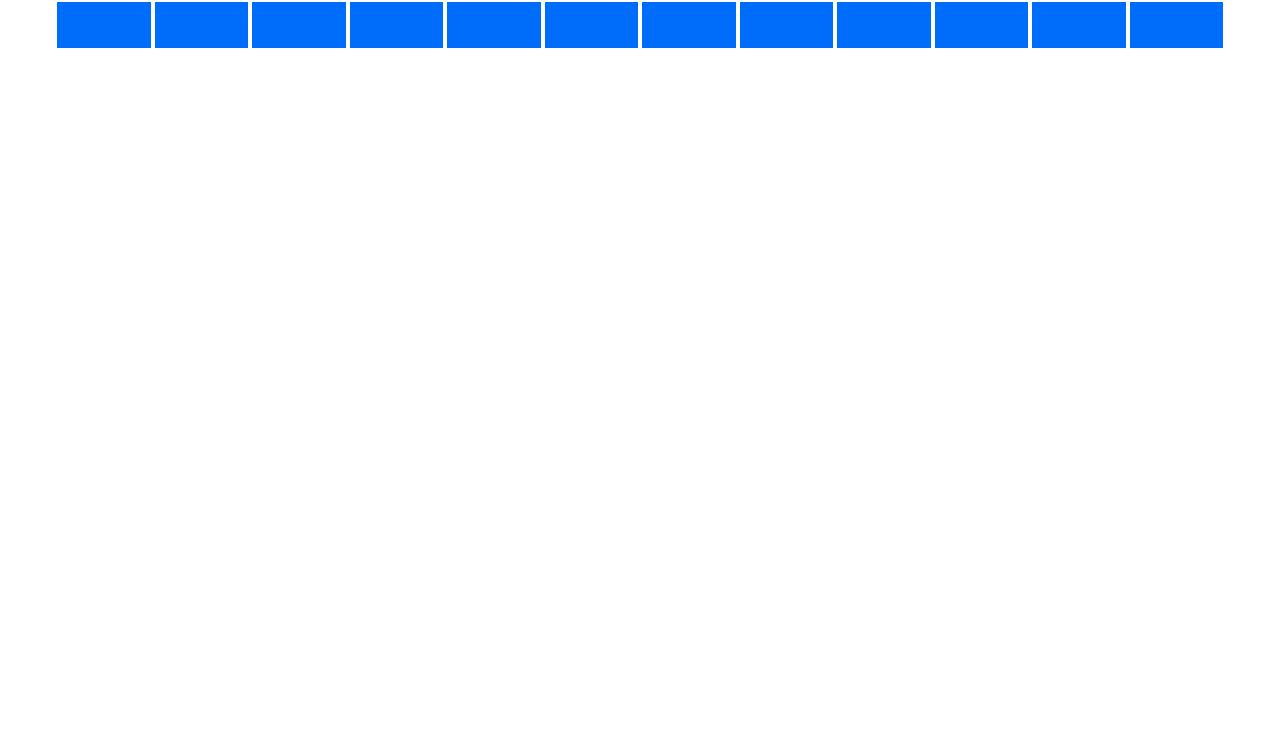
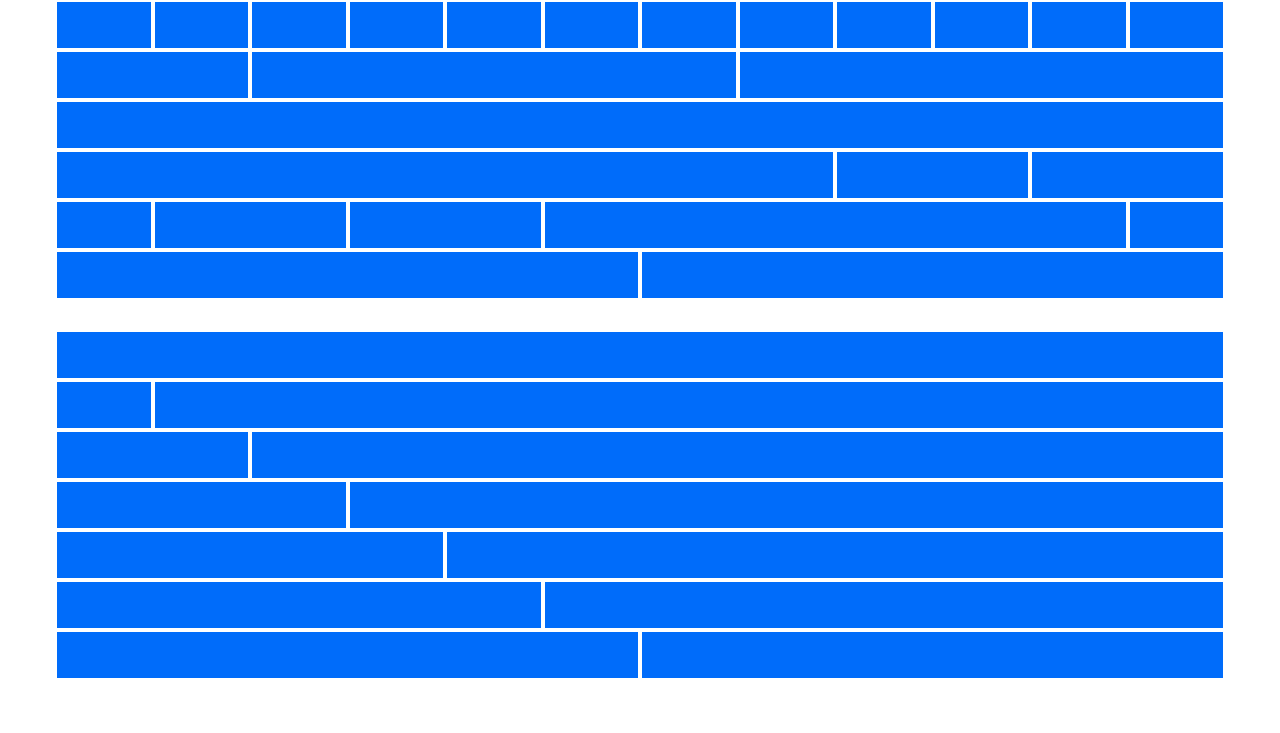
Before and after one commit to Kwaterlily/html-css-12bool, a plain HTML site: page index.html in a window 1280 px wide. Drawn offline with Linux system fonts and the light colour scheme.

Commit message:
rettangoli blu

```diff
--- a/css/lib/12bool.css
+++ b/css/lib/12boolflex.css
@@ -25,67 +25,68 @@
     flex: 0 0 auto;
 }
 
-.col {
+/* .col {
     flex-grow: 1;
     flex-basis: 0;
     max-width: 100%;
-}
+} */
+
 .col-1 {
     flex-basis:  calc((100% / 12) * 1);
-    max-width: calc((100% / 12) * 1;
+    max-width: calc((100% / 12) * 1);
 }
 
-.lo-2 {
+.col-2 {
     flex-basis: calc((100% / 12) * 2);
     max-width: calc((100% / 12) * 2);
 }
 
-.lo-3 {
+.col-3 {
     flex-basis: calc((100% / 12) * 3);
     max-width: calc((100% / 12) * 3);
 }
 
-.lo-4 {
+.col-4 {
     flex-basis: calc((100% / 12) * 4);
     max-width: calc((100% / 12) * 4);
 }
 
-.lo-5 {
-    flex-basis: calc(100% / 12) * 5);
-    max-width: calc((100% / 12) * 3);
+.col-5 {
+    flex-basis: calc((100% / 12) * 5);
+    max-width: calc((100% / 12) * 5);
 }
 
-.lo-6 {
+.col-6 {
     flex-basis: calc((100% / 12) * 6);
     max-width: calc((100% / 12) * 6);
 }
 
-.lo-7 {
+.col-7 {
     flex-basis: calc((100% / 12) * 7);
     max-width: calc((100% / 12) * 7);
 }
 
-.lo-8 {
+.col-8 {
     flex-basis: calc((100% / 12) * 8);
     max-width: calc((100% / 12) * 8);
 }
 
-.lo-9 {
+.col-9 {
     flex-basis: calc((100% / 12) * 9);
     max-width: calc((100% / 12) * 9);
 }
 
-.lo-10 {
+.col-10 {
     flex-basis: calc((100% / 12) * 10);
     max-width: calc((100% / 12) * 10);
 }
 
-.lo-11 {
+.col-11 {
     flex-basis: calc((100% / 12) * 11);
     max-width: calc((100% / 12) * 11);
 }
 
-.lo-12 {
+.col-12 {
     flex-basis: calc((100% / 12) * 12);
     max-width: calc((100% / 12) * 12);
 }
--- a/css/style.css
+++ b/css/style.css
@@ -1,6 +1,15 @@
 [class*="col-"] {
     /* debug */
-    height: 50px;
+    min-height: 50px;
     background-color: #006CFA;
     border: solid 2px #fff;
 }
+
+.green {
+    background-color: #00E164;
+}
+
+.white {
+    min-height: 30px;
+    background-color: #fff;
+}
--- a/index.html
+++ b/index.html
@@ -4,7 +4,7 @@
         <meta charset="UTF-8">
         <meta http-equiv="X-UA-Compatible" content="IE=edge">
         <meta name="viewport" content="width=device-width, initial-scale=1.0">
-        <link rel="stylesheet" href="css/lib/12bool.css">
+        <link rel="stylesheet" href="css/lib/12boolflex.css">
         <link rel="stylesheet" href="css/style.css">
         <title>12 Bool</title>
     </head>
@@ -27,6 +27,88 @@
                 <div class="col-1 col-"></div>
             </div>
 
+            <!-- riga a 3 -->
+            <div class="row">
+                <div class="col-2 col-"></div>
+                <div class="col-5 col-"></div>
+                <div class="col-5 col-"></div>
+            </div>
+
+            <!-- riga a 1 -->
+            <div class="row">
+                <div class="col-12 col-"></div>
+            </div>
+
+            <div class="row">
+                <div class="col-8 col-"></div>
+                <div class="col-2 col-"></div>
+                <div class="col-2 col-"></div>
+            </div>
+
+            <div class="row">
+                <div class="col-1 col-"></div>
+                <div class="col-2 col-"></div>
+                <div class="col-2 col-"></div>
+                <div class="col-6 col-"></div>
+                <div class="col-1 col-"></div>
+            </div>
+
+            <!-- riga a 2 con  blocchi verdi -->
+            <div class="row">
+                <div class="col-6 col-"></div>
+                <div class="col-6 col-"></div>
+            </div>
+
+            <!-- riga a 1 -->
+            <div class="row">
+                <div class="col-12 col- white"></div>
+            </div>
+
+            <!-- riga a 1 -->
+            <div class="row">
+                <div class="col-12 col-"></div>
+            </div>
+
+            <!-- riga a 2 -->
+            <div class="row">
+                <div class="col-1 col-"></div>
+                <div class="col-11 col-"></div>
+            </div>
+
+             <!-- riga a 2 -->
+             <div class="row">
+                <div class="col-2 col-"></div>
+                <div class="col-10 col-"></div>
+            </div>
+
+            <!-- riga a 2 -->
+            <div class="row">
+                <div class="col-3 col-"></div>
+                <div class="col-9 col-"></div>
+            </div>
+
+            <!-- riga a 2 -->
+            <div class="row">
+                <div class="col-4 col-"></div>
+                <div class="col-8 col-"></div>
+            </div>
+
+            <!-- riga a 2 -->
+            <div class="row">
+                <div class="col-5 col-"></div>
+                <div class="col-7 col-"></div>
+            </div>
+
+            <!-- riga a 2 -->
+            <div class="row">
+                <div class="col-6 col-"></div>
+                <div class="col-6 col-"></div>
+            </div>
+
+            <!-- riga a 1 -->
+            <div class="row">
+                <div class="col-offset-12"></div>
+            </div>
 
         </div>
     </body>
```
